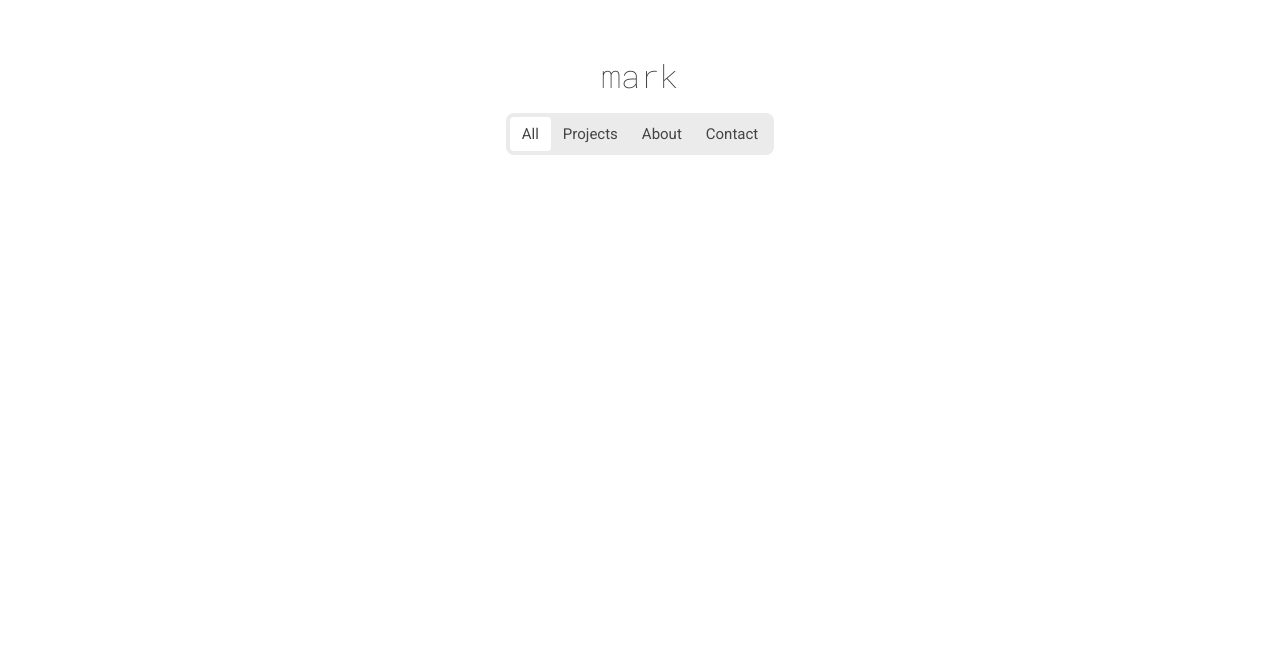
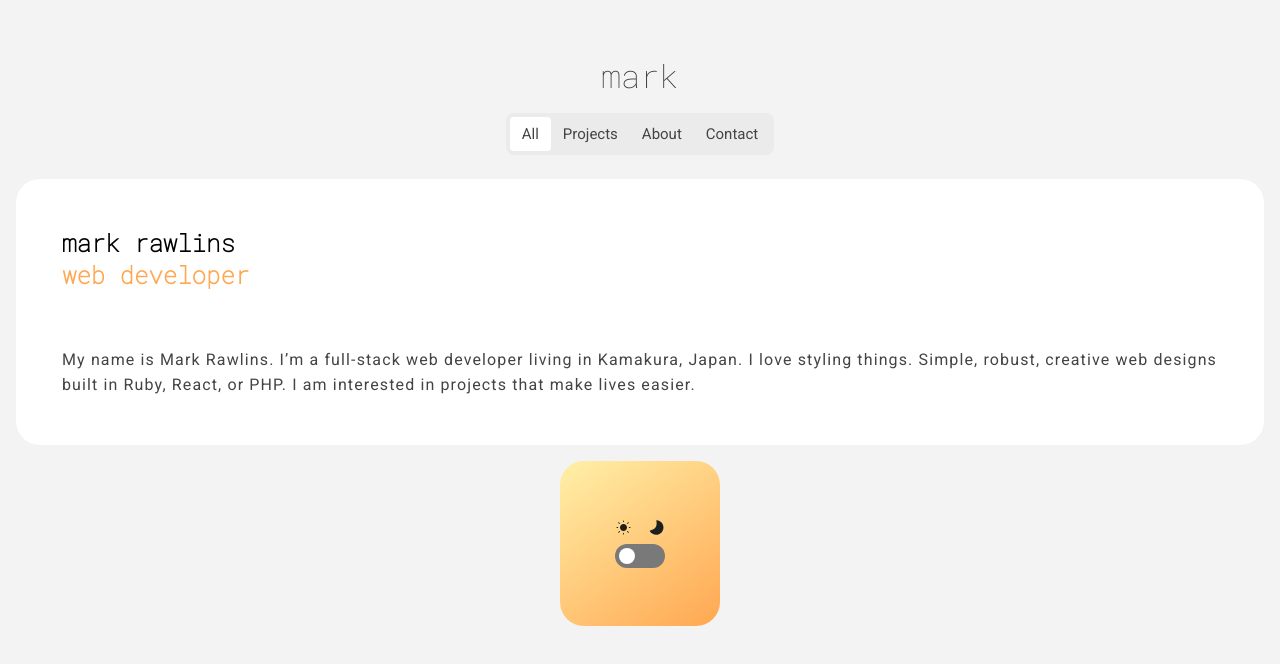
Before and after one commit to 5F8575tree/my-portfolio, a Next.js app: page / in a window 1280 px wide. Shown: the top 664 px of the page. Built offline with nearby package versions, Linux system fonts and the light colour scheme.

Commit message:
add intro card and theme toggle

```diff
--- /dev/null
+++ b/src/app/components/Intro.js
@@ -0,0 +1,24 @@
+import styles from "../styles/intro.module.css";
+
+const Intro = () => {
+  return (
+    <div className={styles.intro}>
+      <div className={styles.content}>
+        <div className={styles.content__headers}>
+          <h1>mark rawlins</h1>
+          <h2>web developer</h2>
+        </div>
+        <div>
+          <p className={styles.content__paragraph}>
+            My name is Mark Rawlins. I’m a full-stack web developer living in
+            Kamakura, Japan. I love styling things. Simple, robust, creative web
+            designs built in Ruby, React, or PHP. I am interested in projects
+            that make lives easier.
+          </p>
+        </div>
+      </div>
+    </div>
+  );
+};
+
+export default Intro;
--- /dev/null
+++ b/src/app/components/ThemeSwitch.js
@@ -0,0 +1,18 @@
+import styles from "../styles/themeSwitch.module.css";
+
+const ThemeSwitch = () => {
+  return (
+    <div className={styles.themeSwitch}>
+      <div className={styles.controls}>
+        <img src="/sun.svg" />
+        <img src="/moon.svg" />
+      </div>
+      <div className={styles.toggleSwitch}>
+        <input id="themeToggle" type="checkbox" />
+        <label htmlFor="themeToggle" className={styles.slider}></label>
+      </div>
+    </div>
+  );
+};
+
+export default ThemeSwitch;
--- a/src/app/globals.css
+++ b/src/app/globals.css
@@ -5,14 +5,24 @@
     --font-family-header: "Roboto Mono", mono;
     --font-family-text: "Roboto", sans-serif;
 
+    --linear-accent: linear-gradient(
+        145deg,
+        rgba(255, 240, 168, 100%),
+        rgba(255, 167, 81, 100%)
+    );
+
     --grey-light: #ebebeb;
     --font-color-lighter: #444;
     --font-color-light: #333;
+    --font-color-thin-accent: #ffa751;
 
     --font-size-text: 15px;
+    --font-size-header: 24px;
+
+    --letter-spacing-text: 1.125px;
+    --line-height-text: 1.575;
+
     --font-weight-bold: 700;
-    --letter-spacing-text: 1.1px;
-    --line-height-text: 1.1;
 }
 
 * {
@@ -35,3 +45,12 @@ a {
 ul {
     list-style: none;
 }
+
+h1,
+h2,
+h3,
+h4,
+h5,
+h6 {
+    font-size: unset;
+}
--- a/src/app/page.js
+++ b/src/app/page.js
@@ -3,6 +3,8 @@
 import styles from "./page.module.css";
 import Name from "./components/Name";
 import Navbar from "./components/Navbar";
+import Intro from "./components/Intro";
+import ThemeSwitch from "./components/ThemeSwitch";
 import { DisplayProvider } from "./context/DisplayContext";
 
 export default function Home() {
@@ -11,6 +13,8 @@ export default function Home() {
       <DisplayProvider>
         <Name />
         <Navbar />
+        <Intro />
+        <ThemeSwitch />
       </DisplayProvider>
     </main>
   );
--- a/src/app/page.module.css
+++ b/src/app/page.module.css
@@ -3,5 +3,6 @@
     flex-direction: column;
     align-items: center;
     min-height: 100vh;
-    margin: 3.375rem 1rem 0;
+    padding: 3.375rem 1rem 0;
+    background-color: #f3f3f3;
 }
--- /dev/null
+++ b/src/app/styles/intro.module.css
@@ -0,0 +1,32 @@
+.intro {
+    width: 100%;
+    height: 100%;
+    background-color: #fff;
+    border-radius: 1.5rem;
+    margin: 1.5rem 0 0;
+}
+.content {
+    padding: 3rem 2.875rem;
+    display: flex;
+    flex-direction: column;
+    justify-content: space-between;
+}
+.content__paragraph::before {
+    content: "";
+    display: block;
+    height: 3.5rem;
+}
+.content__headers {
+    font-family: var(--font-family-header);
+    font-size: var(--font-size-header);
+    color: #000;
+}
+.content__headers h2 {
+    color: var(--font-color-thin-accent);
+}
+.content__paragraph {
+    color: var(--font-color-lighter);
+    font-family: var(--font-family-text);
+    letter-spacing: var(--letter-spacing-text);
+    line-height: var(--line-height-text);
+}
--- a/src/app/styles/navbar.module.css
+++ b/src/app/styles/navbar.module.css
@@ -17,10 +17,10 @@
     font-weight: 500;
     text-transform: capitalize;
     padding: 0.5rem 0.75rem;
-    background-color: white;
+    background-color: transparent;
     border-radius: 0.25rem;
     transition: background-color 0.2s ease-in;
 }
-.navbar__item:not(.active) {
-    background-color: transparent;
+.navbar__item.active {
+    background-color: white;
 }
--- /dev/null
+++ b/src/app/styles/themeSwitch.module.css
@@ -0,0 +1,68 @@
+.themeSwitch {
+    width: min-content;
+    height: 100%;
+    background: var(--linear-accent);
+    display: flex;
+    flex-direction: column;
+    align-items: center;
+    justify-content: center;
+    gap: 0.5rem;
+    padding: 3.625rem 3.4375rem;
+    margin: 1rem 0 0;
+    border-radius: 1.5rem;
+}
+
+.controls {
+    width: 3.125rem;
+    display: flex;
+    justify-content: space-between;
+}
+
+.toggleSwitch {
+    position: relative;
+    display: inline-block;
+    width: 3.175rem;
+    height: 1.5rem;
+}
+
+.toggleSwitch input {
+    opacity: 0;
+    width: 0;
+    height: 0;
+}
+
+.slider {
+    position: absolute;
+    cursor: pointer;
+    top: 0;
+    left: 0;
+    right: 0;
+    bottom: 0;
+    background-color: #797979;
+    transition: 0.4s;
+    border-radius: 34px;
+}
+
+.slider:before {
+    position: absolute;
+    content: "";
+    height: 1rem;
+    width: 1rem;
+    left: 4px;
+    bottom: 4px;
+    background-color: #fff;
+    transition: 0.4s;
+    border-radius: 50%;
+}
+
+input:checked + .slider {
+    background-color: #1e1e1e;
+}
+
+input:focus + .slider {
+    box-shadow: 0 0 1px #1e1e1e;
+}
+
+input:checked + .slider:before {
+    transform: translateX(26px);
+}
```
Also changed, not shown: public/moon.svg (added), public/sun.svg (added).
